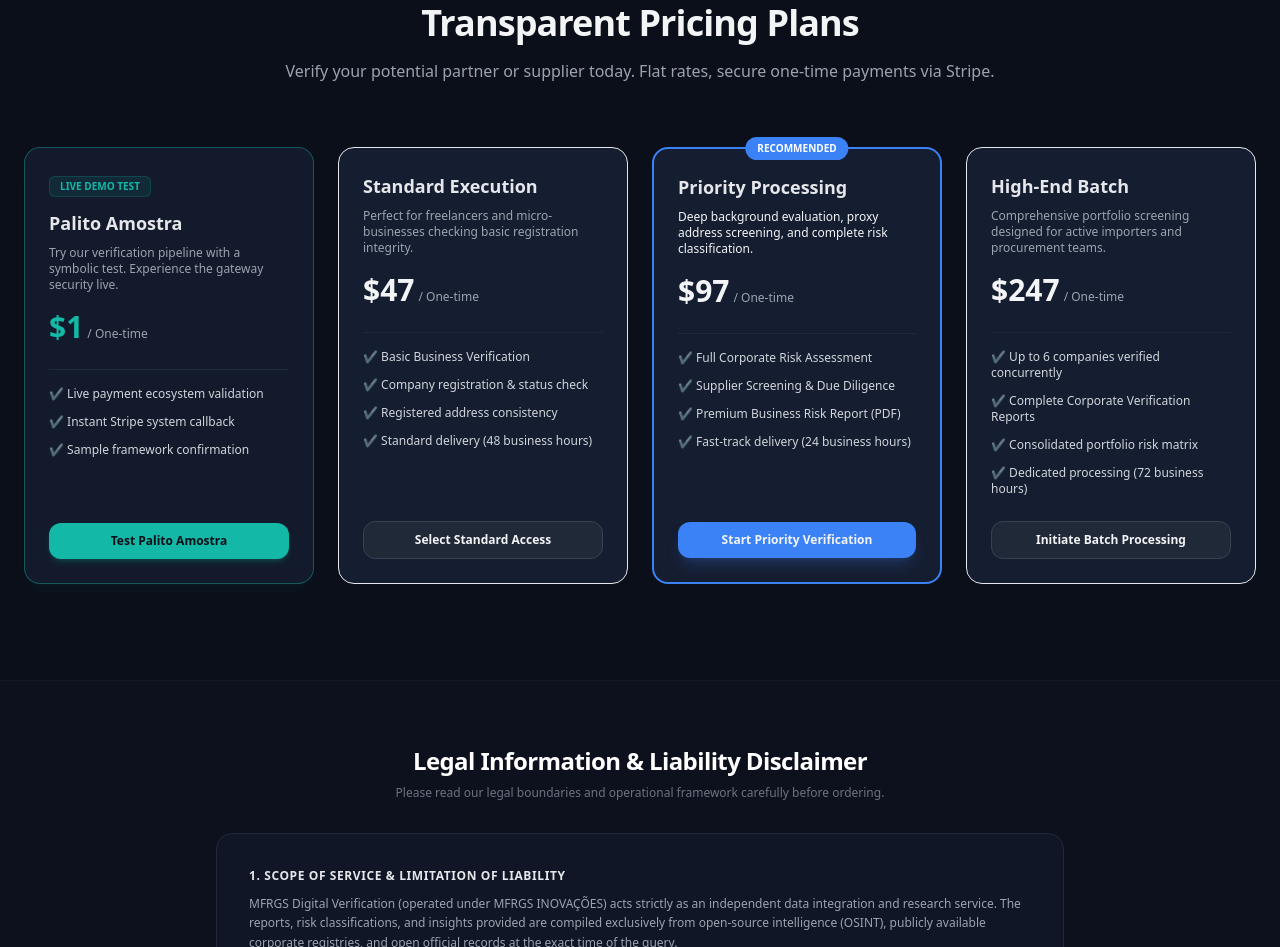
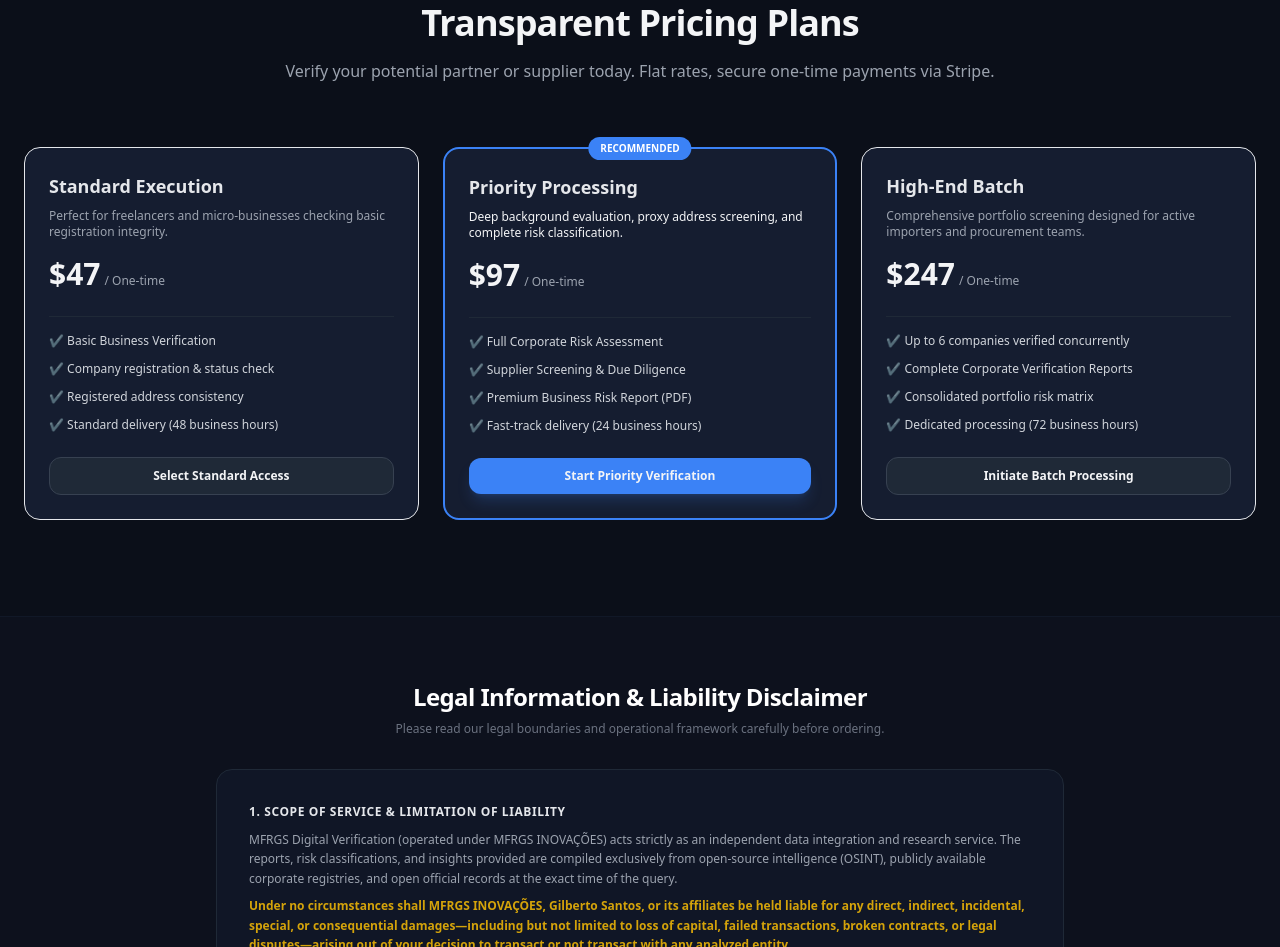
Before and after one commit to vivace9842-rgb/mfrgs-services, a website: page index.html in a window 1280 px wide. Shown: the part 2739-3686 px from the top of the page. Drawn offline with nearby package versions, Linux system fonts and the light colour scheme.

Commit message:
Adjust grid layout to 3 columns in index.html

```diff
--- a/index.html
+++ b/index.html
@@ -269,27 +269,8 @@
                 <p class="text-gray-400">Verify your potential partner or supplier today. Flat rates, secure one-time payments via Stripe.</p>
             </div>
 
-            <div class="grid grid-cols-1 md:grid-cols-4 gap-6">
-                <!-- 0. MFRGS Sample Execution (PALITO AMOSTRA) -->
-                <div class="p-6 bg-brand-card/80 rounded-2xl border border-brand-teal/40 flex flex-col justify-between shadow-lg shadow-brand-teal/5">
-                    <div>
-                        <span class="inline-block px-2.5 py-0.5 bg-brand-teal/10 text-brand-teal text-[10px] font-bold rounded-md mb-3 border border-brand-teal/20">LIVE DEMO TEST</span>
-                        <h3 class="text-lg font-bold text-gray-200">Palito Amostra</h3>
-                        <p class="text-xs text-gray-400 mt-2">Try our verification pipeline with a symbolic test. Experience the gateway security live.</p>
-                        <div class="mt-4 flex items-baseline gap-1">
-                            <span class="text-3xl font-black text-brand-teal">$1</span>
-                            <span class="text-xs text-gray-400">/ One-time</span>
-                        </div>
-                        <ul class="mt-6 space-y-3 text-xs text-gray-300 border-t border-gray-800 pt-4">
-                            <li>✔️ Live payment ecosystem validation</li>
-                            <li>✔️ Instant Stripe system callback</li>
-                            <li>✔️ Sample framework confirmation</li>
-                        </ul>
-                    </div>
-                    <a href="https://buy.stripe.com/bJefZjdwP7JQfLCbQ3fMA0g" target="_blank" class="mt-6 block w-full py-2.5 text-center font-bold bg-brand-teal hover:bg-teal-600 text-brand-dark rounded-xl transition text-xs shadow-md shadow-brand-teal/20">
-                        Test Palito Amostra
-                    </a>
-                </div>
+            <!-- Ajustado para grid-cols-3 pois agora são 3 itens -->
+            <div class="grid grid-cols-1 md:grid-cols-3 gap-6">
 
                 <!-- 1. MFRGS Standard Execution -->
                 <div class="p-6 bg-brand-card rounded-2xl border border-gray-850 flex flex-col justify-between">
```
